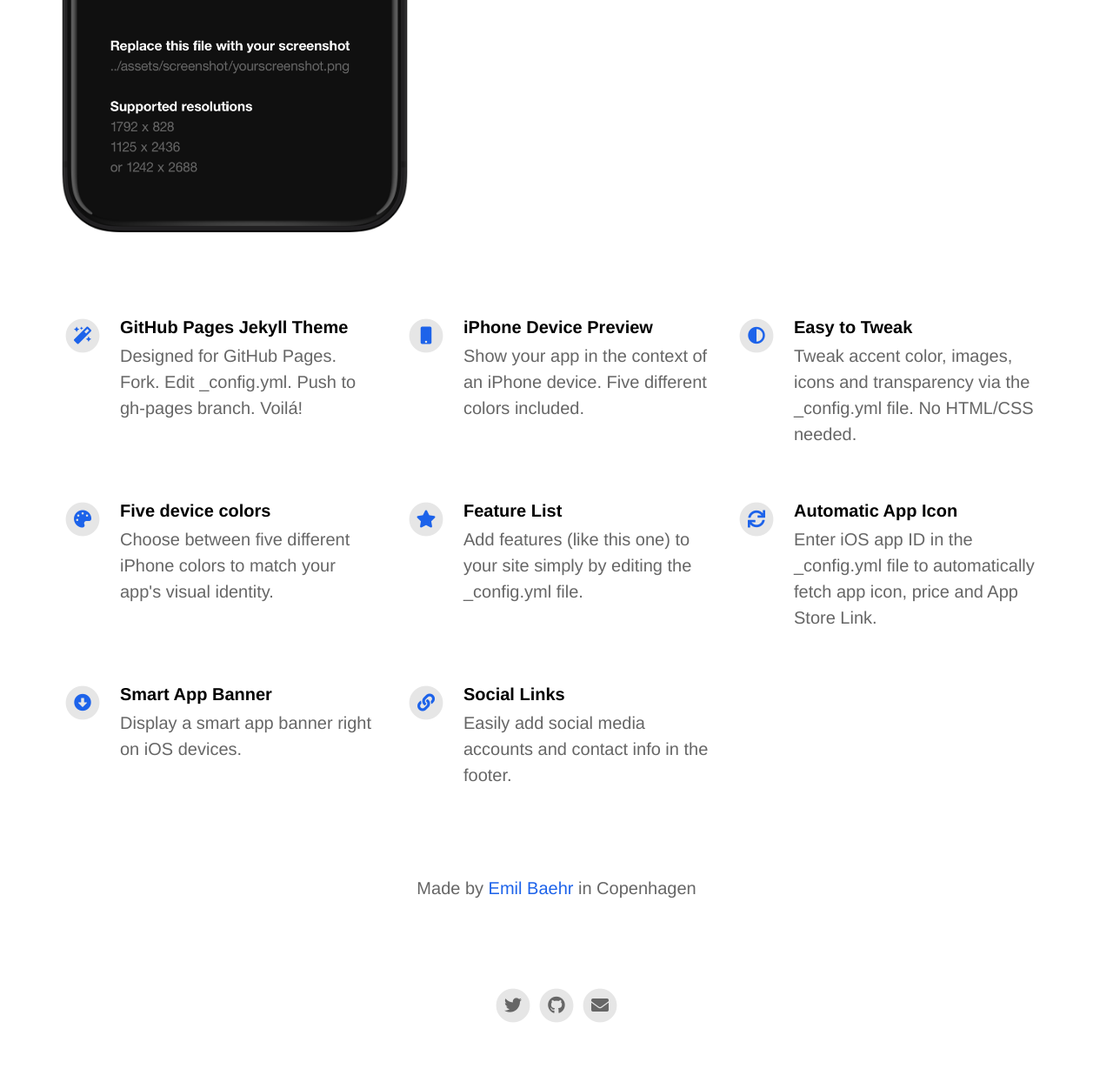
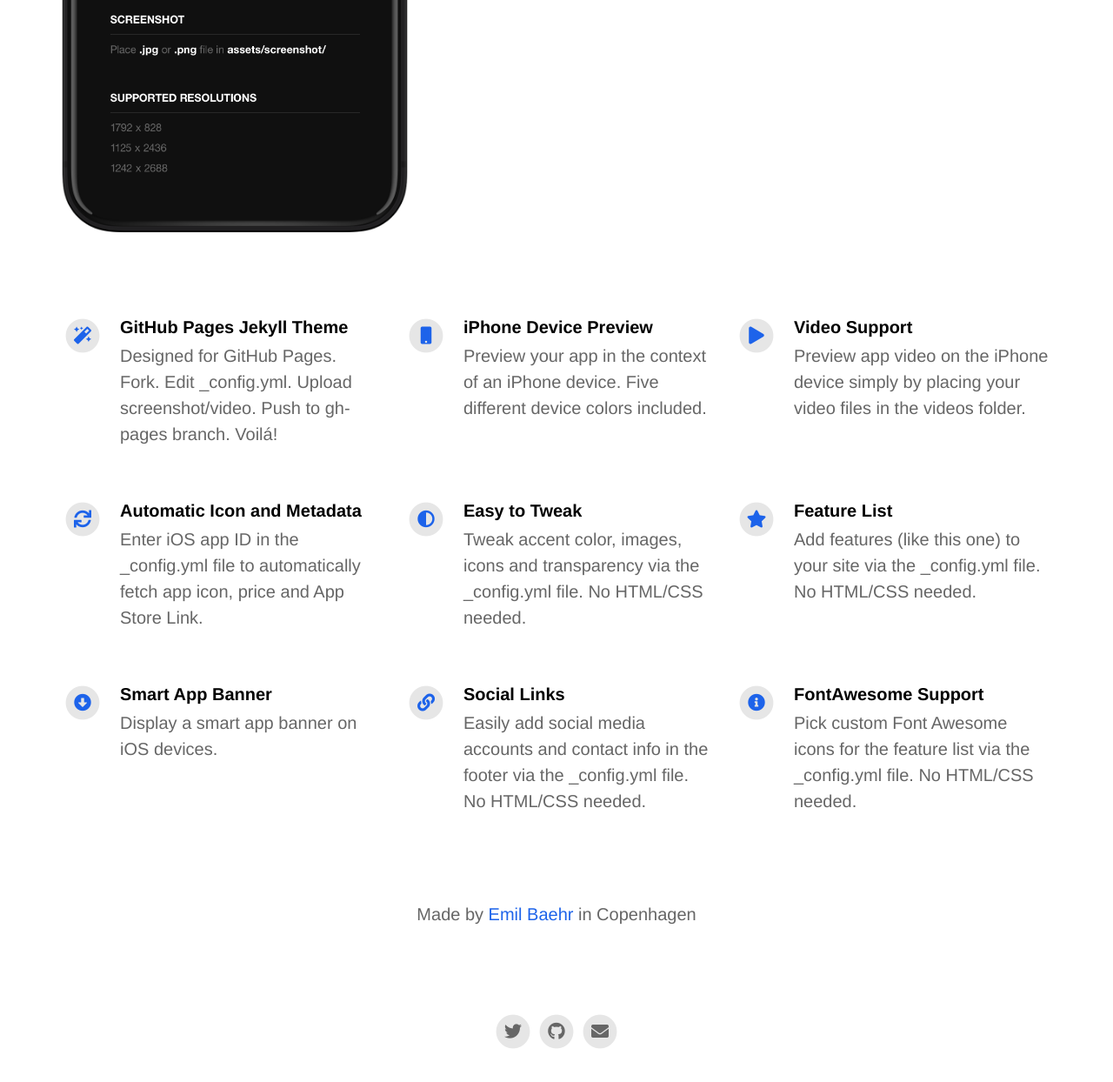
Before and after one commit to emilbaehr/automatic-app-landing-page, a Jekyll site: the page built from index.html, in a window 1280 px wide and 1400 px high, scrolled down 624 px, cut to the strip 94-1338 px from the top of the window. Shown: the whole strip at 87% size. Built offline with Jekyll 4.4.1, drawn with Linux system fonts in a browser that asks for light colours; nearby versions of some CDN libraries.

```diff
--- a/_config.yml
+++ b/_config.yml
@@ -37,36 +37,40 @@
 features                                  :
 
   - title                                 : GitHub Pages Jekyll Theme
-    description                           : Designed for GitHub Pages. Fork. Edit _config.yml. Push to gh-pages branch. Voilá!
+    description                           : Designed for GitHub Pages. Fork. Edit _config.yml. Upload screenshot/video. Push to gh-pages branch. Voilá!
     fontawesome_icon_name                 : magic
 
   - title                                 : iPhone Device Preview
-    description                           : Show your app in the context of an iPhone device. Five different colors included.
+    description                           : Preview your app in the context of an iPhone device. Five different device colors included.
     fontawesome_icon_name                 : mobile
+
+  - title                                 : Video Support
+    description                           : Preview app video on the iPhone device simply by placing your video files in the videos folder.
+    fontawesome_icon_name                 : play
+
+  - title                                 : Automatic Icon and Metadata
+    description                           : Enter iOS app ID in the _config.yml file to automatically fetch app icon, price and App Store Link.
+    fontawesome_icon_name                 : sync
 
   - title                                 : Easy to Tweak
     description                           : Tweak accent color, images, icons and transparency via the _config.yml file. No HTML/CSS needed.
     fontawesome_icon_name                 : adjust
 
-  - title                                 : Five device colors
-    description                           : Choose between five different iPhone colors to match your app's visual identity.
-    fontawesome_icon_name                 : palette
-
   - title                                 : Feature List
-    description                           : Add features (like this one) to your site simply by editing the _config.yml file.
+    description                           : Add features (like this one) to your site via the _config.yml file. No HTML/CSS needed.
     fontawesome_icon_name                 : star
 
-  - title                                 : Automatic App Icon
-    description                           : Enter iOS app ID in the _config.yml file to automatically fetch app icon, price and App Store Link.
-    fontawesome_icon_name                 : sync
-
   - title                                 : Smart App Banner
-    description                           : Display a smart app banner right on iOS devices.
+    description                           : Display a smart app banner on iOS devices.
     fontawesome_icon_name                 : arrow-alt-circle-down
 
   - title                                 : Social Links
-    description                           : Easily add social media accounts and contact info in the footer.
+    description                           : Easily add social media accounts and contact info in the footer via the _config.yml file. No HTML/CSS needed.
     fontawesome_icon_name                 : link
+
+  - title                                 : FontAwesome Support
+    description                           : Pick custom Font Awesome icons for the feature list via the _config.yml file. No HTML/CSS needed.
+    fontawesome_icon_name                 : info-circle
 
   - title                                 : # New Feature Title
     description                           : # New Feature Description
--- a/_includes/appstoreimages.html
+++ b/_includes/appstoreimages.html
@@ -14,6 +14,9 @@
 
             console.info("Image strings loaded from Apple API.");
             var appInfo = json.results[0];
+
+            // Set favicon
+            $('link[rel="shortcut icon"]').attr("href", appInfo.artworkUrl512);
 
             // Set large app icon using the iOS app ID if it is not set manually in _config.yml
             var $appIconLarge = $(".appIconLarge");
--- a/_includes/head.html
+++ b/_includes/head.html
@@ -8,9 +8,7 @@
 	<meta name="description" content="{{ site.app_description }}">
 
 	<!-- Favicon -->
-	{% if site.favicon %}
-		<link rel="shortcut icon" href="{{ site.app_icon }}">
-	{% endif %}
+	<link rel="shortcut icon" href="{{ site.app_icon }}">
 
 	<!-- Smart App Banner -->
 	{% if site.enable_smart_app_banner %}
--- a/_includes/screencontent.html
+++ b/_includes/screencontent.html
@@ -16,7 +16,7 @@
                 console.log("remove screenshot");
             });
         </script>
-        {% if file.extname == ".mov" %}
+        {% if file.extname == ".mov" or file.extname == ".mp4" %}
             <script>
                 $(function() {
                     $(".videoContainer").removeClass("hidden");
```
Also changed, not shown: other parts of _includes/screencontent.html (+8 -0 lines), assets/screenshot/yourscreenshot.png, 1 other file.
